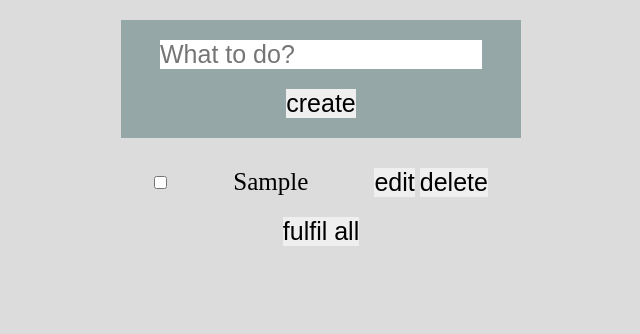
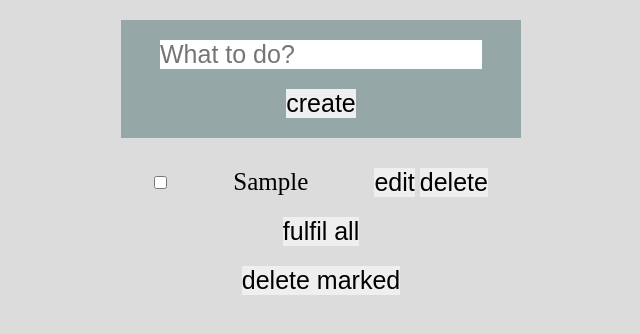
Before and after one commit to VKNagibin/todo-list-react-ts, a React (Create React App) app: page / in a window 1280 px wide. Both pictures are taken after typing "Sample" into the empty fields and a click on the button "create". Shown: the top 334 px of the page, without its empty margins (319-959 px from the left). Built offline with nearby package versions, Linux system fonts and the light colour scheme.

Commit message:
add markAllBtn handler

```diff
--- a/src/components/App/App.tsx
+++ b/src/components/App/App.tsx
@@ -10,10 +10,33 @@ type AppProps = {
 
 type AppState = {
     todoArray: Array<any>;
+    isMarked: boolean;
 }
 
 class App extends Component<AppProps, AppState> {
-    state: AppState = { todoArray: []}
+    state: AppState = { todoArray: [], isMarked: false}
+
+    deleteMarkedHandler = (removeArray: Array<string>) => {
+        let oldState: Array<any> = this.state.todoArray.slice();
+        oldState.forEach(item => {
+            let willRemove = removeArray.findIndex(elem => item === elem);
+            if (willRemove !== -1) {
+                oldState.splice(willRemove, 1);
+            }
+        })
+        this.setState({ todoArray: [...oldState] });
+    }
+
+    markAllBtnHandler = () => {
+        let oldState: Array<any> = this.state.todoArray.slice();
+        if (this.state.isMarked) {
+            oldState.map(item => item.checked = false);
+        } else {
+            oldState.map(item => item.checked = true);
+        }
+        let isMarked = this.state.isMarked;
+        this.setState({ todoArray: [...oldState], isMarked: !isMarked } );
+    }
 
     onTodoAdd = (inputValue: string) => {
         let oldState: Array<any> = this.state.todoArray.slice();
@@ -53,9 +76,13 @@ class App extends Component<AppProps, AppState> {
             <div className="app">
                 <CreateTodo onTodoAdd={ this.onTodoAdd }/>
                 <TodoList todosArray={ this.state.todoArray }
+                          markAllBtnHandler={this.markAllBtnHandler}
                           editHandler={this.editHandler}
                           deleteHandler={this.deleteHandler}
-                          checkboxHandler={this.checkboxHandler}/>
+                          checkboxHandler={this.checkboxHandler}
+                          deleteMarkedHandler={this.deleteMarkedHandler}
+                />
+
             </div>
         )
     }
--- a/src/components/TodoList/TodoList.tsx
+++ b/src/components/TodoList/TodoList.tsx
@@ -7,6 +7,8 @@ type AppProps = {
     deleteHandler: (id: string) => void;
     editHandler: (id: string, newContent: string) => void;
     checkboxHandler: (bool: boolean, id: string) => void;
+    markAllBtnHandler: () => void;
+    deleteMarkedHandler: (removeArray: Array<string>) => void;
 }
 
 type AppState = {
@@ -15,12 +17,17 @@ type AppState = {
 
 class TodoList extends Component<AppProps, AppState> {
 
+    deleteMarkedHandler = () => {
+        let removeArray = this.props.todosArray.filter(item => item.checked === true);
+        this.props.deleteMarkedHandler(removeArray);
+    }
+
     markAllBtnHandler = (e:React.MouseEvent<HTMLButtonElement>) => {
-        alert("Yee, body!");
+        this.props.markAllBtnHandler();
     }
 
     handleCheckbox = (bool: boolean, id: string) => {
-
+        this.props.checkboxHandler(bool, id);
     }
 
     handleDelete = (id: string) => {
@@ -38,6 +45,7 @@ class TodoList extends Component<AppProps, AppState> {
             <ul className="todo-list" >
                 { this.props.todosArray.map((item) =>
                     <TodoListItem extraClass={item.checked ? "checked" : ''}
+                                  isChecked={item.checked}
                                   content={item.content}
                                   handleEdit={this.handleEdit}
                                   handleDelete={this.handleDelete}
@@ -47,6 +55,7 @@ class TodoList extends Component<AppProps, AppState> {
                     /> )}
 
                 <button onClick={this.markAllBtnHandler}>fulfil all</button>
+                <button onClick={this.deleteMarkedHandler}>delete marked</button>
             </ul>
         )
     }
--- a/src/components/TodoListItem/TodoListItem.tsx
+++ b/src/components/TodoListItem/TodoListItem.tsx
@@ -4,6 +4,7 @@ import './TodoListItem.css';
 type AppProps = {
     content: string;
     extraClass: string | null;
+    isChecked: boolean;
     id: string;
     handleDelete: (id: string) => void;
     handleEdit: (id: string, content: string) => void;
@@ -40,7 +41,7 @@ class TodoListItem extends Component<AppProps, AppState> {
     render() {
         return (
            <li className={`list-item ${this.props.extraClass}`}>
-               <input type="checkbox" onChange={this.checkboxHandler}/>
+               <input type="checkbox" checked={this.props.isChecked} onChange={this.checkboxHandler}/>
                <p className="todo">{this.props.content}</p>
                <div className="btn-group">
                    <button className="btn" onClick={this.editHandler}>edit</button>
```
